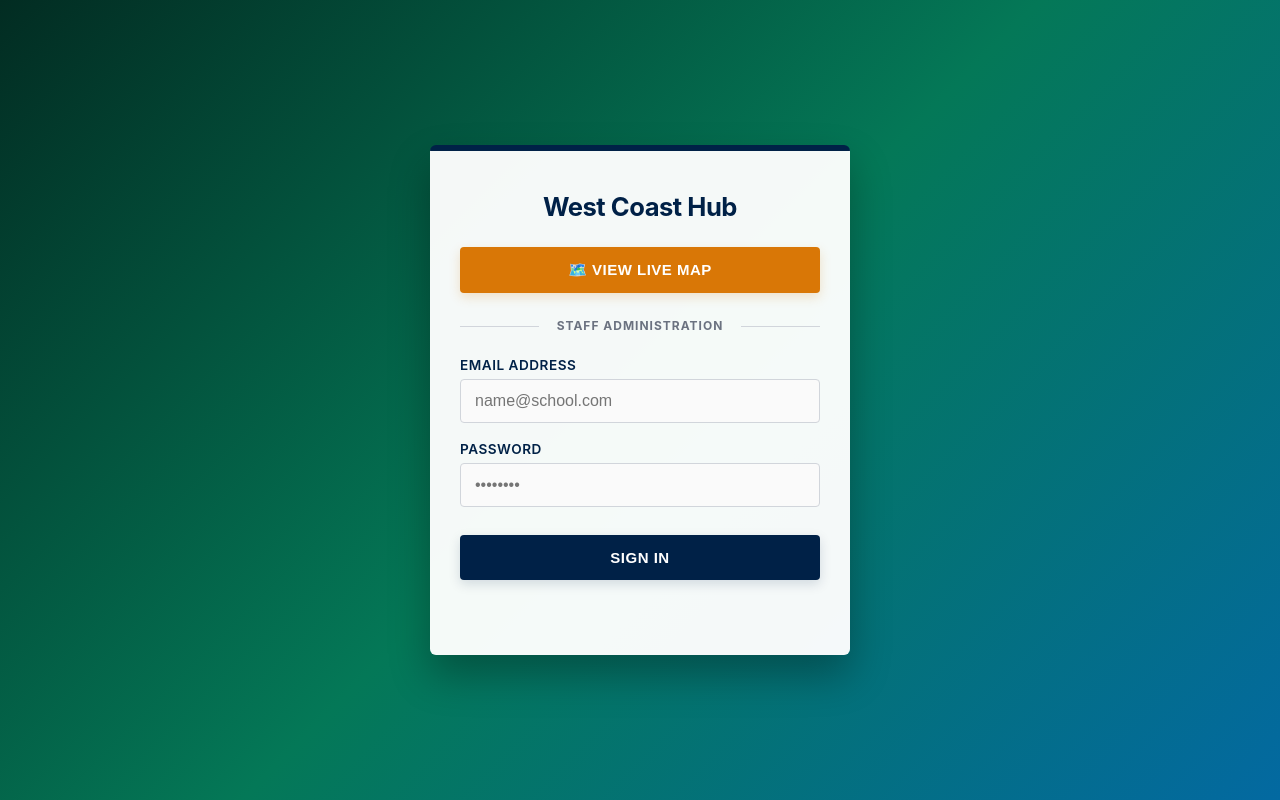
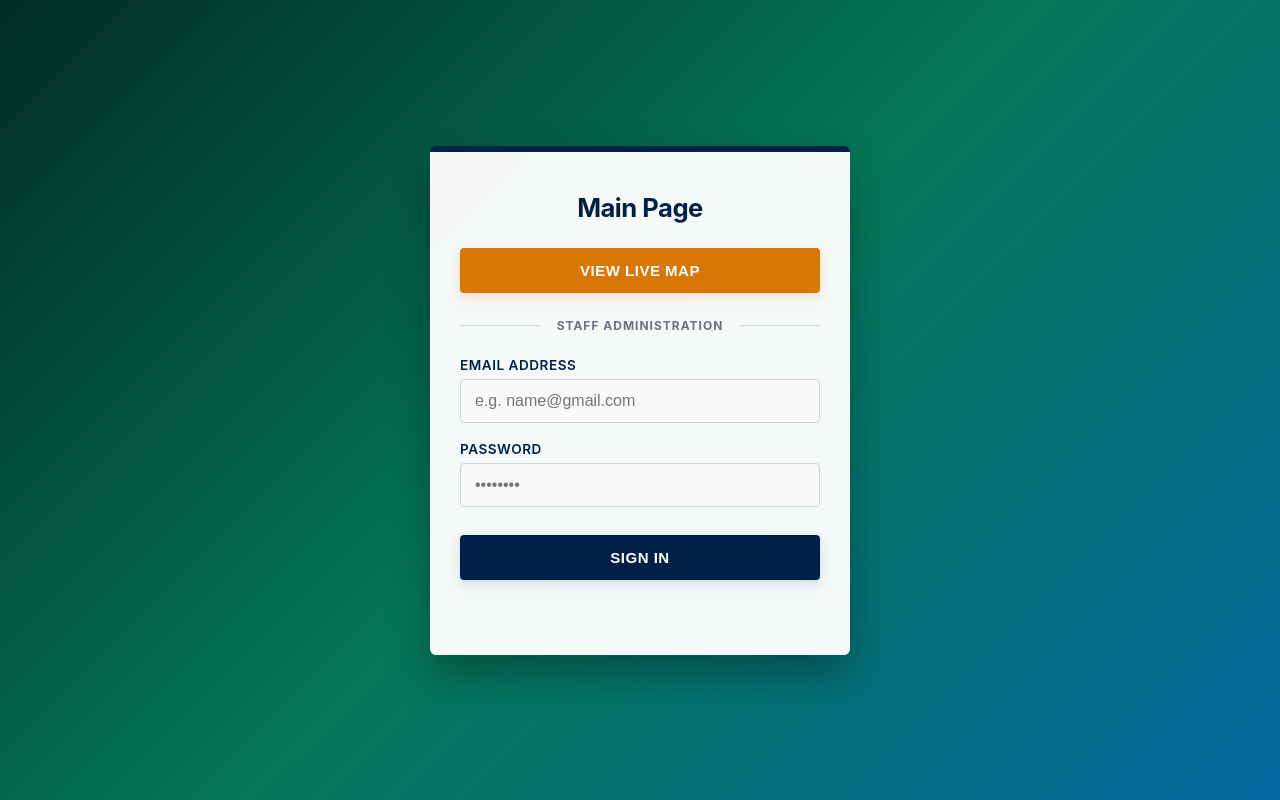
Before and after one commit to zomotokari-cpu/Roadworks, a plain HTML site: page index.html in a window 1280 px wide. Drawn offline with Linux system fonts and the light colour scheme.

Commit message:
Revise index.html for new login page design
Updated the title and content of the login page to reflect the new purpose and added necessary styles.

```diff
--- a/index.html
+++ b/index.html
@@ -3,7 +3,7 @@
 <head>
     <meta charset="UTF-8">
     <meta name="viewport" content="width=device-width, initial-scale=1.0, maximum-scale=1.0, user-scalable=no">
-    <title>Login - West Coast Transport Hub</title>
+    <title>West Coast: Road and Bus Informations</title>
     <style>
         /* Eigenständiges Farbschema (Unabhängig von der style.css) */
         :root {
@@ -167,15 +167,15 @@
 <body>
     <div class="login-container">
         <div class="login-box">
-            <h2>West Coast Hub</h2>
+            <h2>Main Page</h2>
 
-            <button class="btn btn-secondary" onclick="quickParentLogin()">🗺️ View Live Map</button>
+            <button class="btn btn-secondary" onclick="quickParentLogin()">View Live Map</button>
 
             <div class="divider">Staff Administration</div>
 
             <div class="input-group">
                 <label for="email">Email Address</label>
-                <input type="email" id="email" placeholder="name@school.com" autocomplete="email">
+                <input type="email" id="email" placeholder="e.g. name@gmail.com" autocomplete="email">
             </div>
             <div class="input-group">
                 <label for="password">Password</label>
```
